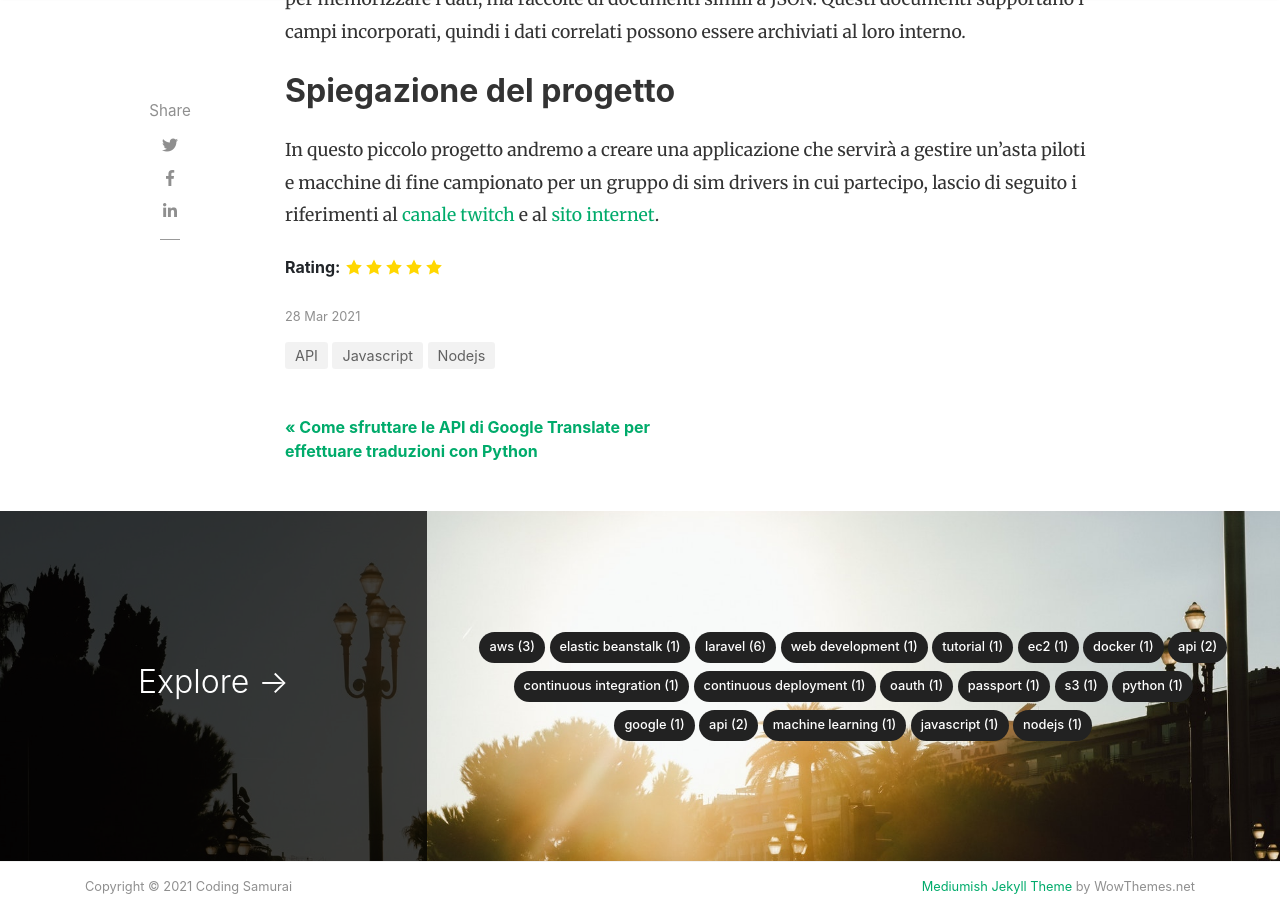
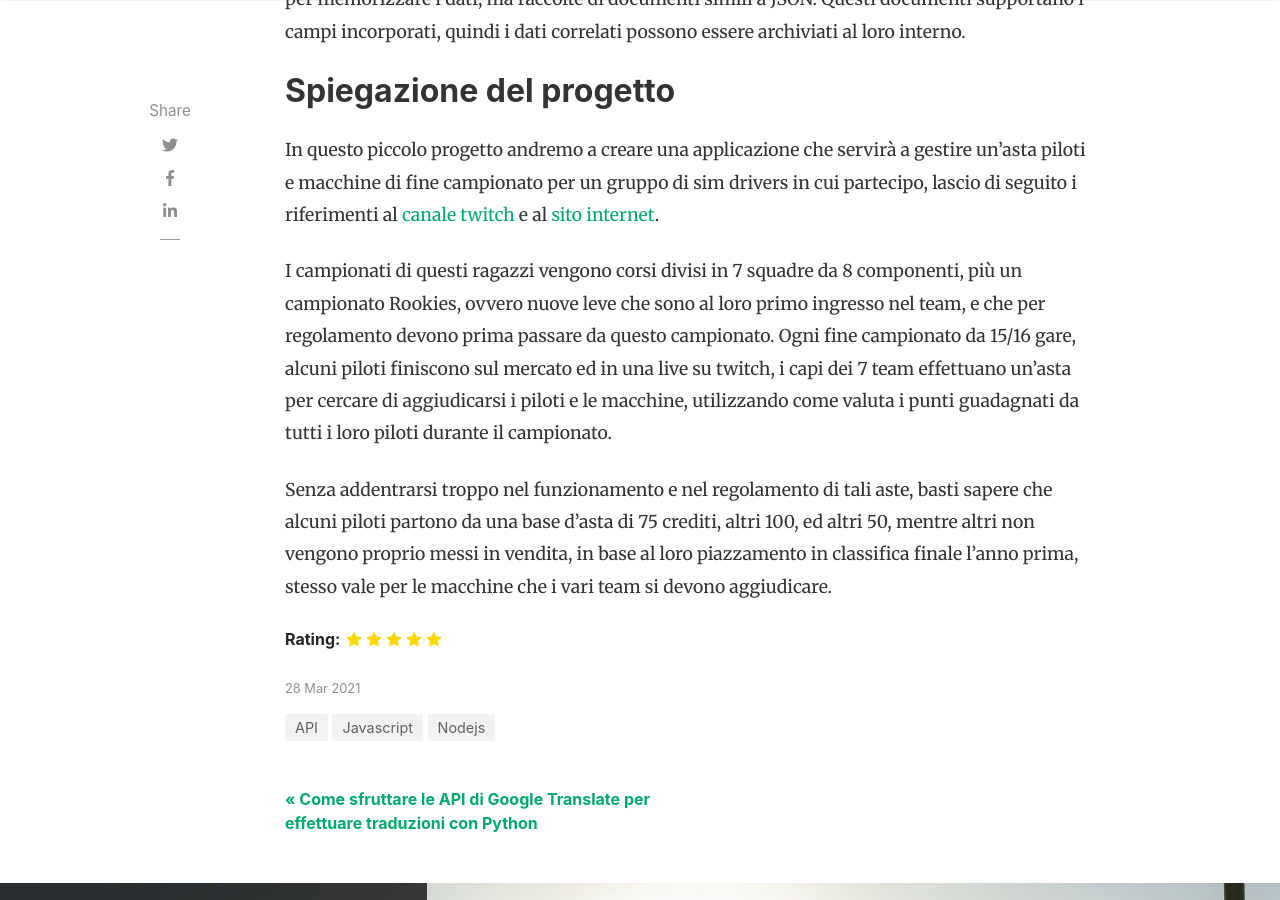
Before and after one commit to mattiatoselli/codingsamurai, a Jekyll site: the page built from _posts/2021-03-28-nodejs-mongo-introduzione.md, in a window 1280 px wide and 900 px high, scrolled down 1678 px. Built offline with Jekyll 4.4.1, drawn with Linux system fonts in a browser that asks for light colours; nearby versions of some CDN libraries; comment, search, counter and statistics services are not loaded.

Commit message:
Update 2021-03-28-nodejs-mongo-introduzione.md

```diff
--- a/_posts/2021-03-28-nodejs-mongo-introduzione.md
+++ b/_posts/2021-03-28-nodejs-mongo-introduzione.md
@@ -30,3 +30,7 @@ MongoDB è un database orientato ai documenti. Ciò significa che non utilizza t
 ## Spiegazione del progetto
 
 In questo piccolo progetto andremo a creare una applicazione che servirà a gestire un'asta piloti e macchine di fine campionato per un gruppo di sim drivers in cui partecipo, lascio di seguito i riferimenti al <a href="https://www.twitch.tv/racingteamitalia">canale twitch</a> e al <a href="https://www.racingteamitalia.it">sito internet</a>.
+
+I campionati di questi ragazzi vengono corsi divisi in 7 squadre da 8 componenti, più un campionato Rookies, ovvero nuove leve che sono al loro primo ingresso nel team, e che per regolamento devono prima passare da questo campionato. Ogni fine campionato da 15/16 gare, alcuni piloti finiscono sul mercato ed in una live su twitch, i capi dei 7 team effettuano un'asta per cercare di aggiudicarsi i piloti e le macchine, utilizzando come valuta i punti guadagnati da tutti i loro piloti durante il campionato.
+
+Senza addentrarsi troppo nel funzionamento e nel regolamento di tali aste, basti sapere che alcuni piloti partono da una base d'asta di 75 crediti, altri 100, ed altri 50, mentre altri non vengono proprio messi in vendita, in base al loro piazzamento in classifica finale l'anno prima, stesso vale per le macchine che i vari team si devono aggiudicare.
```
